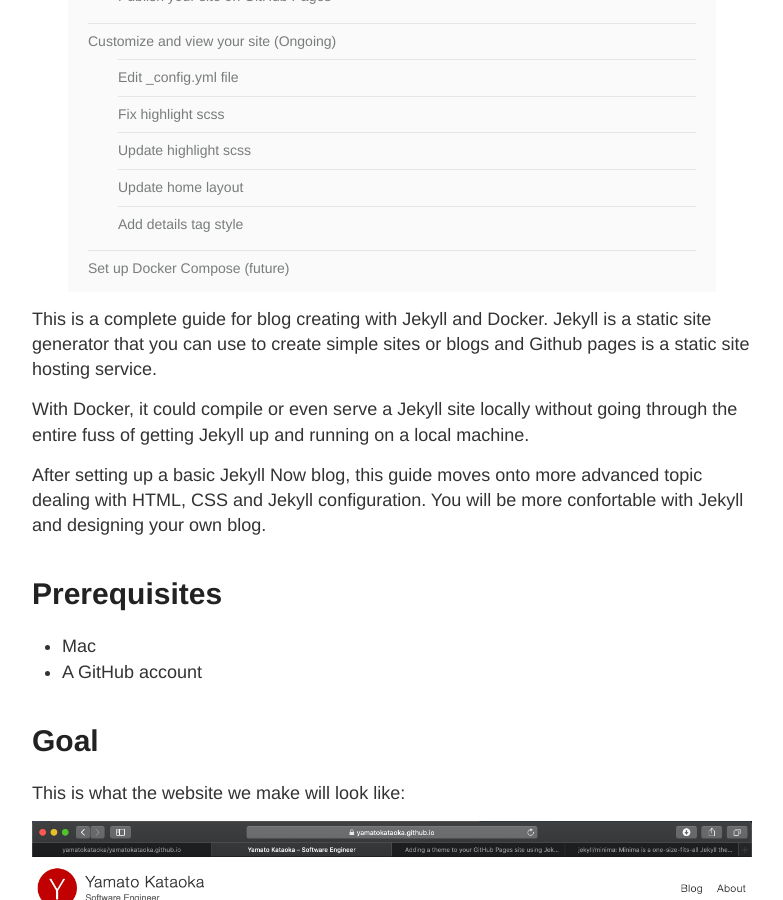
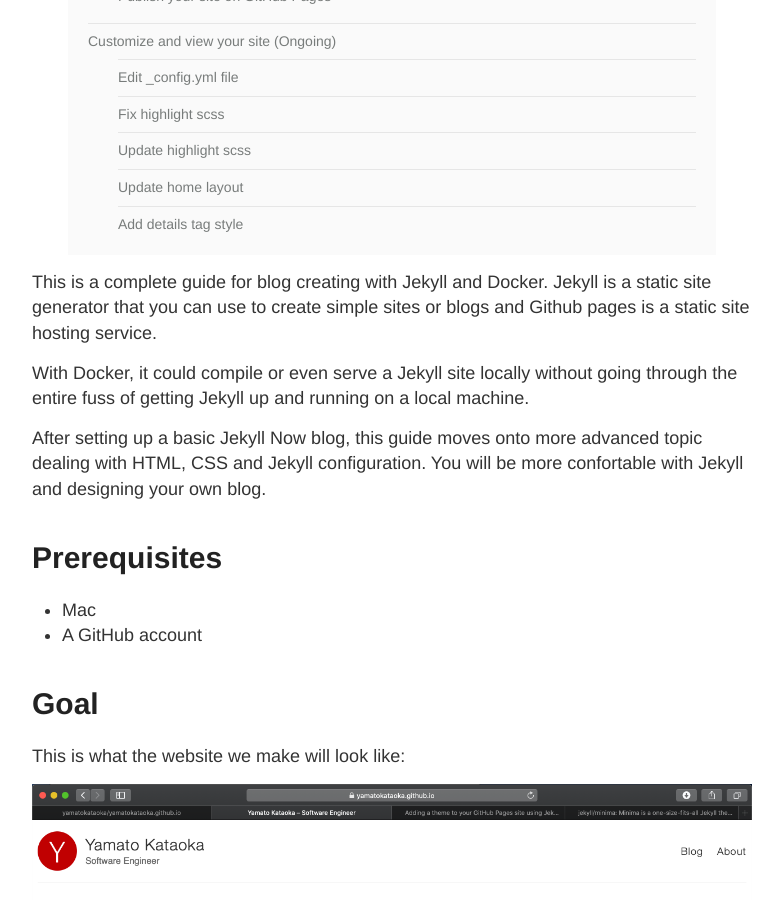
Before and after one commit to yamatokataoka/blog2, a Jekyll site: the page built from _posts/2019-12-22-create-a-blog-using-jekyll-and-github-pages-with-docker.md, in a window 1280 px wide and 900 px high, scrolled down 957 px. Shown: the whole window, without its empty margins (248-1031 px from the left). Built offline with Jekyll 4.4.1, drawn with Linux system fonts in a browser that asks for light colours; some of the changed text lies outside the part shown.

Commit message:
Delete Set up Docker Compose (future) section

````diff
--- a/_posts/2019-12-22-create-a-blog-using-jekyll-and-github-pages-with-docker.md
+++ b/_posts/2019-12-22-create-a-blog-using-jekyll-and-github-pages-with-docker.md
@@ -621,5 +621,3 @@ Add add import statement on the scss file for `_details.scss`.
 ```
 
 Reference: [The Details and Summary HTML Elements](https://alligator.io/html/details-summary-elements/)
-
-# Set up Docker Compose (future)
````
